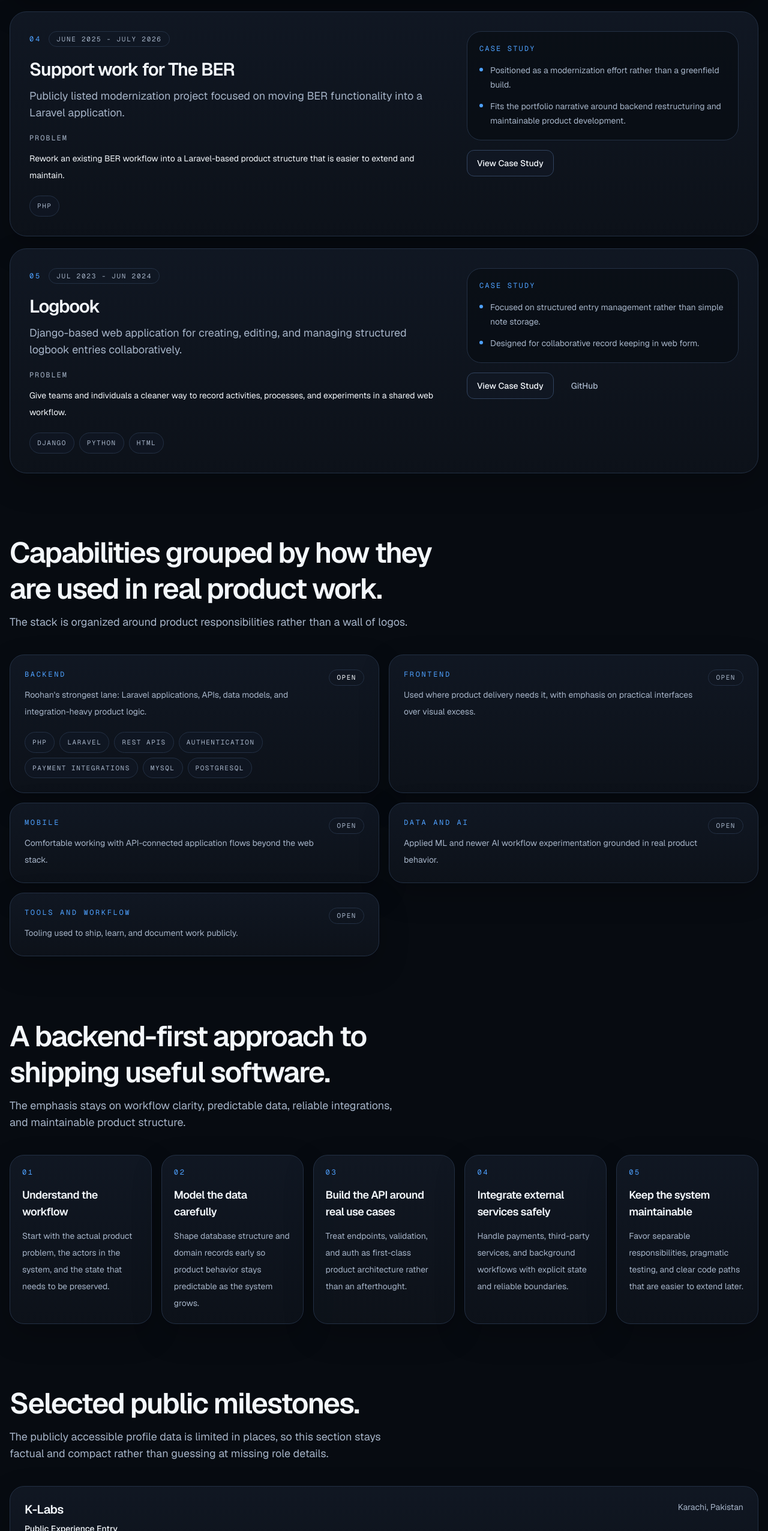
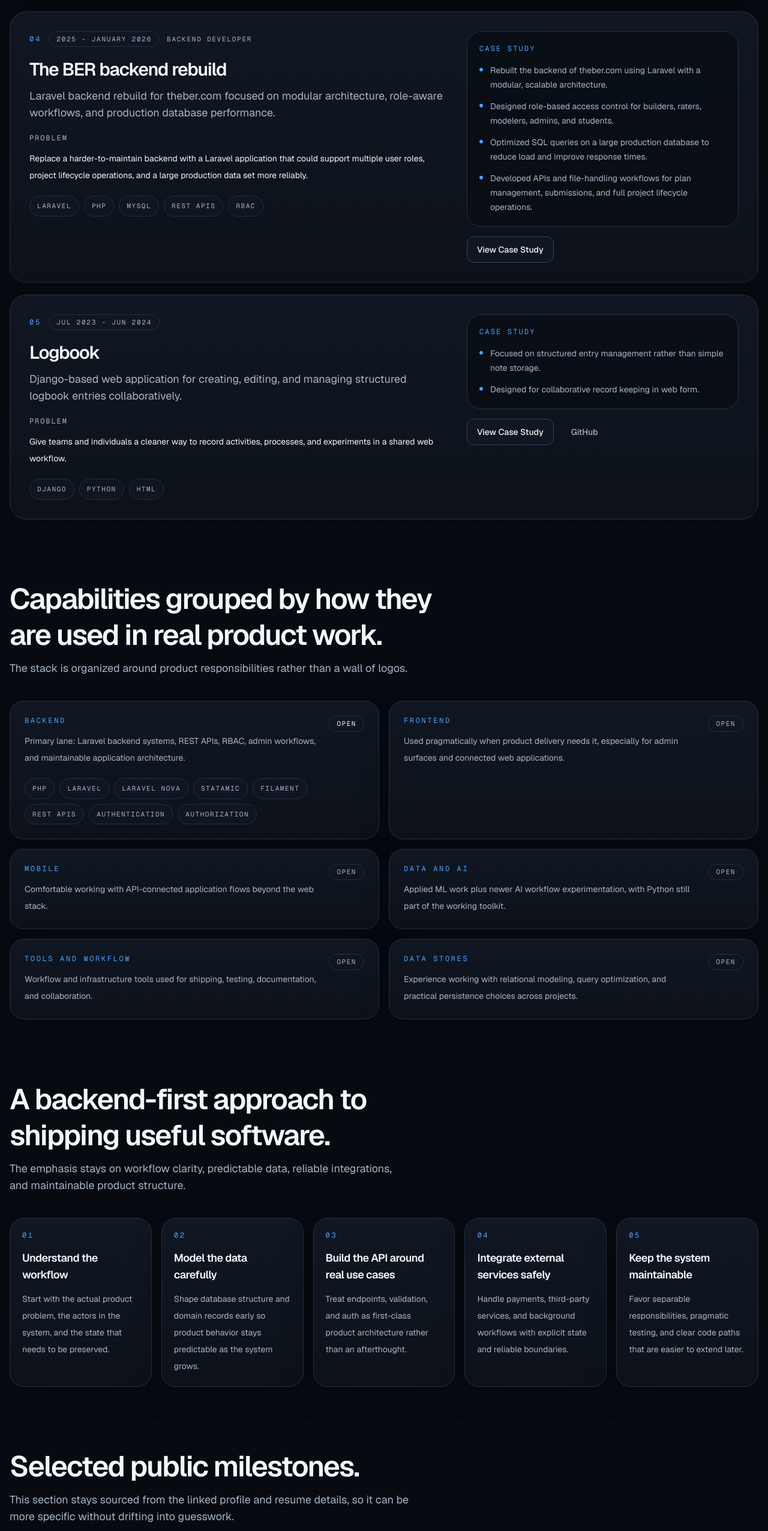
Before and after one commit to roohankhan8/portfolio-roohan, a Next.js app: page / in a window 1280 px wide. Shown: the part 2645-5197 px from the top of the page at 60% size. Built offline with nearby package versions, Linux system fonts and the light colour scheme.

Commit message:
feat: update ExperienceSection and SectionHeading components; refine descriptions and enhance project details in portfolio data

```diff
--- a/app/_components/experience-section.tsx
+++ b/app/_components/experience-section.tsx
@@ -8,7 +8,7 @@ export function ExperienceSection() {
         <SectionHeading
           eyebrow="[ 06 ] EXPERIENCE"
           title="Selected public milestones."
-          description="The publicly accessible profile data is limited in places, so this section stays factual and compact rather than guessing at missing role details."
+          description="This section stays sourced from the linked profile and resume details, so it can be more specific without drifting into guesswork."
         />
         <div className="grid gap-4">
           {experienceItems.map((item) => (
--- a/app/_components/section-heading.tsx
+++ b/app/_components/section-heading.tsx
@@ -1,12 +1,10 @@
 type SectionHeadingProps = {
-  eyebrow: string;
   title: string;
   description?: string;
   align?: "left" | "center";
 };
 
 export function SectionHeading({
-  // eyebrow,
   title,
   description,
   align = "left",
--- a/app/_lib/portfolio-data.ts
+++ b/app/_lib/portfolio-data.ts
@@ -54,9 +54,9 @@ export type GitHubSummary = {
 };
 
 export const siteMeta = {
-  title: "Roohan Khan | Backend Developer & Software Engineer",
+  title: "Roohan Khan | Associate Software Engineer - Backend",
   description:
-    "Backend-focused software engineer building APIs, integrations, ecommerce systems, and complete digital products.",
+    "Backend-focused software engineer building Laravel APIs, admin systems, integrations, and maintainable web applications.",
   linkedInUrl: "https://pk.linkedin.com/in/roohan-khan8",
 };
 
@@ -115,13 +115,13 @@ export const projects: ProjectItem[] = projectData;
 export const skillGroups: SkillGroup[] = [
   {
     title: "Backend",
-    summary: "Roohan's strongest lane: Laravel applications, APIs, data models, and integration-heavy product logic.",
-    items: ["PHP", "Laravel", "REST APIs", "Authentication", "Payment Integrations", "MySQL", "PostgreSQL"],
+    summary: "Primary lane: Laravel backend systems, REST APIs, RBAC, admin workflows, and maintainable application architecture.",
+    items: ["PHP", "Laravel", "Laravel Nova", "Statamic", "Filament", "REST APIs", "Authentication", "Authorization"],
   },
   {
     title: "Frontend",
-    summary: "Used where product delivery needs it, with emphasis on practical interfaces over visual excess.",
-    items: ["JavaScript", "TypeScript", "React", "Next.js", "Tailwind CSS"],
+    summary: "Used pragmatically when product delivery needs it, especially for admin surfaces and connected web applications.",
+    items: ["JavaScript", "TypeScript", "React", "Next.js", "Vue.js", "Tailwind CSS"],
   },
   {
     title: "Mobile",
@@ -130,30 +130,52 @@ export const skillGroups: SkillGroup[] = [
   },
   {
     title: "Data and AI",
-    summary: "Applied ML and newer AI workflow experimentation grounded in real product behavior.",
+    summary: "Applied ML work plus newer AI workflow experimentation, with Python still part of the working toolkit.",
     items: ["Python", "Pandas", "Scikit-learn", "XGBoost", "LangChain", "OpenAI", "Embeddings"],
   },
   {
     title: "Tools and Workflow",
-    summary: "Tooling used to ship, learn, and document work publicly.",
-    items: ["Git", "GitHub", "Kaggle", "Pest"],
+    summary: "Workflow and infrastructure tools used for shipping, testing, documentation, and collaboration.",
+    items: ["Git", "GitHub", "Pest", "Unit Testing", "Code Reviews", "Technical Documentation", ".NET Core"],
+  },
+  {
+    title: "Data Stores",
+    summary: "Experience working with relational modeling, query optimization, and practical persistence choices across projects.",
+    items: ["MySQL", "MongoDB", "Firebase", "SQL", "Relational Data Modeling", "Query Optimization"],
   },
 ];
 
 export const experienceItems: ExperienceItem[] = [
   {
-    title: "Public Experience Entry",
+    title: "Jr. Backend Developer",
     organization: "K-Labs",
+    period: "February 2026 - Present",
     location: "Karachi, Pakistan",
     description:
-      "Public LinkedIn experience lists K-Labs in Karachi. The accessible profile view does not expose a role title or date range, so the portfolio should keep this entry concise.",
+      "Designs and develops backend systems and RESTful APIs for web and mobile applications using PHP and Laravel, while also building admin and content workflows with Laravel Nova, Statamic, and Filament.",
   },
   {
-    title: "Engineering Education",
+    title: "Backend Developer",
+    organization: "Digital Marketing 30",
+    period: "2025 - January 2026",
+    location: "Karachi, Pakistan",
+    description:
+      "Rebuilt the backend of theber.com in Laravel with a more modular structure, designed RBAC for multiple user types, optimized SQL queries on a large production database, and supported project lifecycle APIs and file workflows.",
+  },
+  {
+    title: "Backend Developer",
+    organization: "NED Scholars",
+    period: "April 2023 - June 2024",
+    location: "Karachi, Pakistan",
+    description:
+      "Worked as a Django backend developer on a university logbook system, implementing authentication, relational data models, and structured record-management workflows.",
+  },
+  {
+    title: "BS in Computational Finance",
     organization: "NED University of Engineering and Technology",
-    period: "2022 - 2026",
+    period: "October 2022 - October 2026",
     description:
-      "University timeline listed publicly alongside the software projects, machine learning work, and backend learning path.",
+      "Formal education backing the software portfolio, with public-facing work spanning backend development, applied ML coursework, and product-oriented engineering projects.",
   },
 ];
 
--- a/app/_lib/projects.json
+++ b/app/_lib/projects.json
@@ -43,14 +43,17 @@
   },
   {
     "slug": "website-support-for-the-ber",
-    "title": "Support work for The BER",
-    "period": "June 2025 - July 2026",
-    "summary": "Publicly listed modernization project focused on moving BER functionality into a Laravel application.",
-    "problem": "Rework an existing BER workflow into a Laravel-based product structure that is easier to extend and maintain.",
-    "stack": ["PHP"],
+    "title": "The BER backend rebuild",
+    "period": "2025 - January 2026",
+    "role": "Backend Developer",
+    "summary": "Laravel backend rebuild for theber.com focused on modular architecture, role-aware workflows, and production database performance.",
+    "problem": "Replace a harder-to-maintain backend with a Laravel application that could support multiple user roles, project lifecycle operations, and a large production data set more reliably.",
+    "stack": ["Laravel", "PHP", "MySQL", "REST APIs", "RBAC"],
     "highlights": [
-      "Positioned as a modernization effort rather than a greenfield build.",
-      "Fits the portfolio narrative around backend restructuring and maintainable product development."
+      "Rebuilt the backend of theber.com using Laravel with a modular, scalable architecture.",
+      "Designed role-based access control for builders, raters, modelers, admins, and students.",
+      "Optimized SQL queries on a large production database to reduce load and improve response times.",
+      "Developed APIs and file-handling workflows for plan management, submissions, and full project lifecycle operations."
     ]
   },
   {
```
